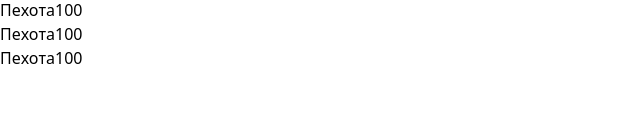
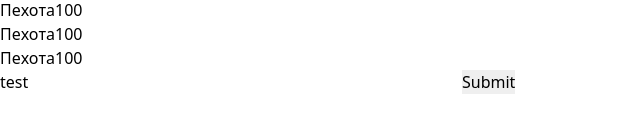
Before and after one commit to frisko-sposad/Next-VPI, a Next.js app: page /battle-calculator in a window 1280 px wide. Shown: the part 306-438 px from the top of the page, without its empty margins (0-640 px from the left). Built offline with nearby package versions, Linux system fonts and the light colour scheme.

Commit message:
added useForm

```diff
--- a/package.json
+++ b/package.json
@@ -14,6 +14,7 @@
     "pixi.js": "6.0.4",
     "react": "17.0.2",
     "react-dom": "17.0.2",
+    "react-hook-form": "^7.18.1",
     "react-table": "7.7.0"
   },
   "devDependencies": {
--- a/pages/battle-calculator/index.tsx
+++ b/pages/battle-calculator/index.tsx
@@ -1,4 +1,5 @@
 import React, { useState } from 'react';
+import { useForm } from 'react-hook-form';
 import BattleFront from '../../components/battle-front';
 import { battlefield } from '../../public/database/battlefield';
 import { unitsData } from '../../public/database/units-data';
@@ -13,6 +14,16 @@
 
 const BattleCalculator = () => {
   const [battleUnit, setBattleUnit] = useState(battlefield);
+
+  const {
+    register,
+    handleSubmit,
+    watch,
+    formState: { errors },
+  } = useForm();
+  const onSubmit = (data) => console.log(data);
+
+  console.log(watch('example')); // watch input value by passing the name of it
 
   const update = (e) => {
     setBattleUnit({
@@ -57,6 +68,17 @@
       <BattleFront />
       <BattleFront />
       {all}
+      <form onSubmit={handleSubmit(onSubmit)}>
+        {/* register your input into the hook by invoking the "register" function */}
+        <input defaultValue="test" {...register('example')} />
+
+        {/* include validation with required or other standard HTML validation rules */}
+        <input {...register('exampleRequired', { required: true })} />
+        {/* errors will return when field validation fails  */}
+        {errors.exampleRequired && <span>This field is required</span>}
+
+        <input type="submit" />
+      </form>
     </div>
   );
 };
```
Also changed, not shown: 1 other file (tests, documents, lock files or other folders).
